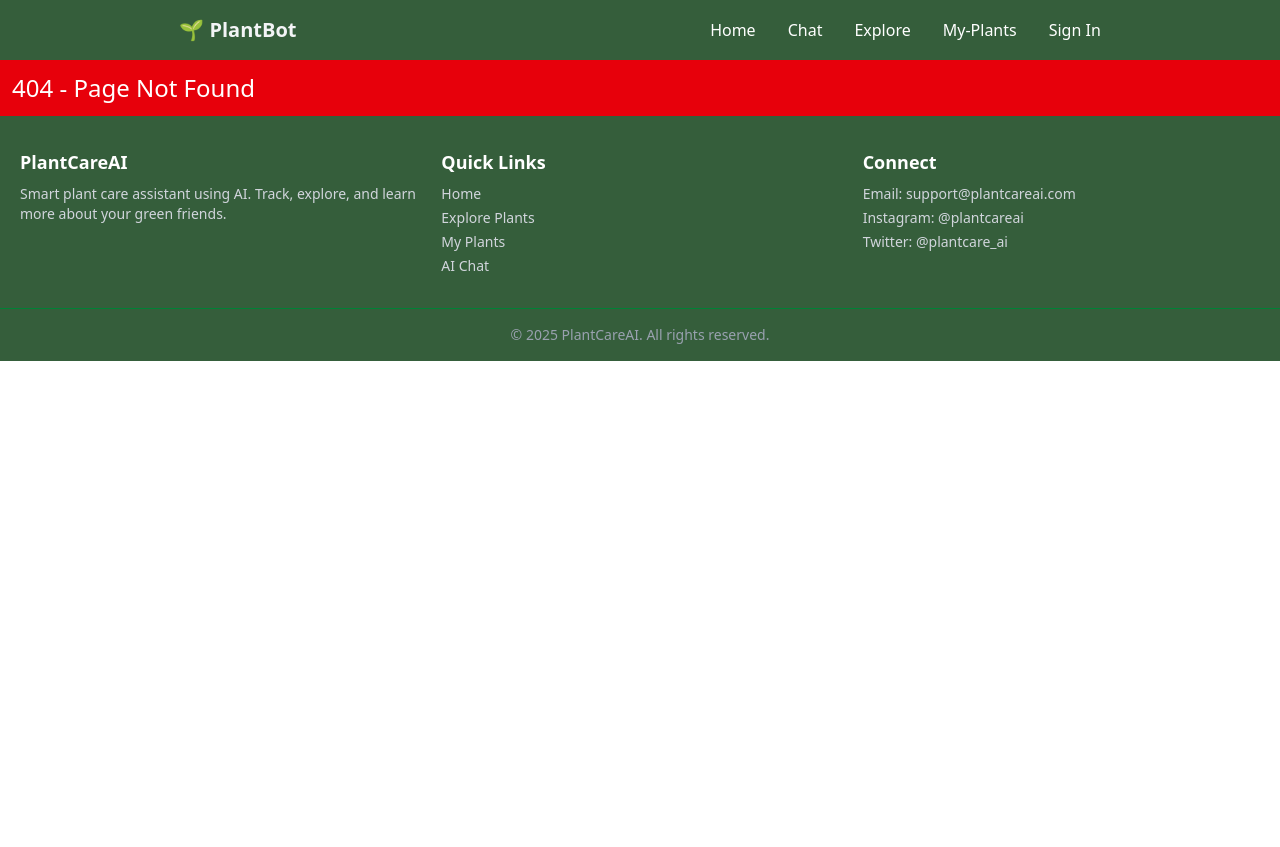
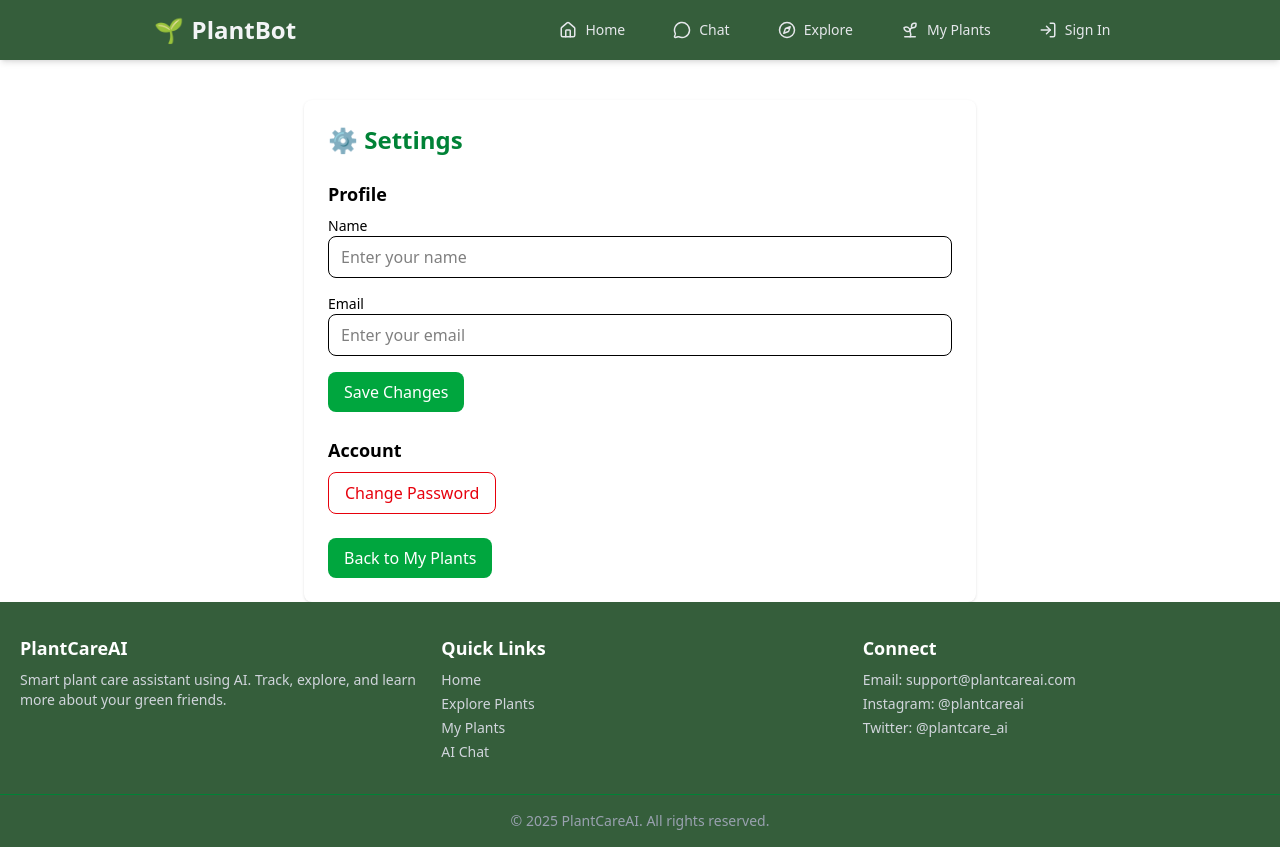
Before and after one commit to Pranav-7262/plant-care-ai, a React (Vite) app in the folder frontend/: page /settings in a window 1280 px wide. Before the commit the page ends 800 px from the top, so only its background shows below. Built offline with nearby package versions, Linux system fonts and the light colour scheme; no server answers.

Commit message:
Implement a user dashboard and style a navbar

```diff
--- a/frontend/src/App.jsx
+++ b/frontend/src/App.jsx
@@ -12,6 +12,7 @@ import AddPlant from "./pages/AddPlant";
 import ViewPlant from "./components/ViewPlant";
 import { ToastContainer } from "react-toastify";
 import "react-toastify/dist/ReactToastify.css";
+import Settings from "./components/Settings";
 
 function App() {
   return (
@@ -27,6 +28,7 @@ function App() {
           <Route path="/view-plant/:id" element={<ViewPlant />} />
           <Route path="my-plants" element={<MyPlants />} />
           <Route path="/auth" element={<AuthPage />} />
+          <Route path="/settings" element={<Settings />} />
 
           <Route
             path="*"
@@ -40,17 +42,15 @@ function App() {
       </Routes>
       <ToastContainer
         position="top-right"
-        autoClose={3000}
         hideProgressBar={false}
         newestOnTop={true}
-        closeOnClick
         pauseOnHover
         draggable
-        theme="dark" // 🌙 dark mode
+        theme="dark"
         toastStyle={{
-          backgroundColor: "#1f2937", // Tailwind gray-800
-          color: "#f9fafb", // white/gray-50 text
-          borderRadius: "0.75rem", // rounded-xl
+          backgroundColor: "#1f2937",
+          color: "#f9fafb",
+          borderRadius: "0.75rem",
           fontSize: "0.95rem",
           padding: "12px 16px",
         }}
--- a/frontend/src/components/NavBar.jsx
+++ b/frontend/src/components/NavBar.jsx
@@ -2,6 +2,17 @@
 import React, { useState, useEffect } from "react";
 import { NavLink, useNavigate } from "react-router-dom";
 import { toast } from "react-toastify";
+import UserMenu from "./UserMenu";
+import {
+  Menu,
+  X,
+  Home,
+  MessageCircle,
+  Compass,
+  Sprout,
+  PlusCircle,
+  LogIn,
+} from "lucide-react";
 
 const NavBar = () => {
   const [isOpen, setIsOpen] = useState(false);
@@ -16,73 +27,71 @@ const NavBar = () => {
   }, []);
 
   const handleLogout = () => {
-    localStorage.removeItem("userInfo"); // remove token/user
+    localStorage.removeItem("userInfo");
     setUser(null);
     toast.success("Logged out successfully!");
-    navigate("/auth"); // redirect to sign in page
+    navigate("/auth");
   };
 
   const navItemClass = ({ isActive }) =>
-    isActive ? "underline font-bold text-white" : "hover:underline text-white";
+    `flex items-center gap-2 px-4 py-2 rounded-md transition-all duration-200 text-sm font-medium ${
+      isActive
+        ? "bg-green-700/90 text-white shadow-inner font-semibold"
+        : "text-gray-200 hover:bg-green-600/70 hover:text-white"
+    }`;
 
   return (
-    <nav className="bg-[#355e3b] text-gray-100 py-4 flex items-center justify-between sticky top-0 w-full z-50 transition duration-300 px-[3vw] md:px-[4vw] lg:px-[14vw]">
-      <div className="text-xl font-bold mr-auto">🌱 PlantBot</div>
+    <nav className="bg-[#355e3b] text-gray-100 py-3 flex items-center justify-between sticky top-0 w-full z-50 px-[4vw] lg:px-[12vw] shadow-md">
+      {/* Logo */}
+      <div
+        onClick={() => navigate("/")}
+        className="text-2xl font-bold flex items-center gap-2 cursor-pointer"
+      >
+        🌱 <span className="hidden sm:inline">PlantBot</span>
+      </div>
 
+      {/* Nav Links */}
       <div
         className={`${
           isOpen ? "block" : "hidden"
-        } absolute top-16 left-0 w-full bg-green-700 md:static md:block md:w-auto md:bg-transparent`}
+        } absolute top-14 left-0 w-full bg-[#355e3b] md:static md:block md:w-auto md:bg-transparent`}
       >
-        <div className="flex flex-col md:flex-row justify-center items-center gap-4 md:gap-8 p-4 md:p-0">
+        <div className="flex flex-col md:flex-row items-start md:items-center gap-2 md:gap-4 p-4 md:p-0">
           <NavLink to="/" className={navItemClass}>
-            Home
+            <Home size={18} /> <span>Home</span>
           </NavLink>
           <NavLink to="/chat" className={navItemClass}>
-            Chat
+            <MessageCircle size={18} /> <span>Chat</span>
           </NavLink>
           <NavLink to="/explore" className={navItemClass}>
-            Explore
+            <Compass size={18} /> <span>Explore</span>
           </NavLink>
           <NavLink to="/my-plants" className={navItemClass}>
-            My-Plants
+            <Sprout size={18} /> <span>My Plants</span>
           </NavLink>
 
           {user && (
             <NavLink to="/add-plant" className={navItemClass}>
-              Add-Plant
+              <PlusCircle size={18} /> <span>Add Plant</span>
             </NavLink>
           )}
 
           {!user ? (
             <NavLink to="/auth" className={navItemClass}>
-              Sign In
+              <LogIn size={18} /> <span>Sign In</span>
             </NavLink>
           ) : (
-            <button
-              onClick={handleLogout}
-              className="text-white hover:underline"
-            >
-              Logout
-            </button>
+            <UserMenu user={user} onLogout={handleLogout} />
           )}
         </div>
       </div>
 
-      <button className="ml-auto md:hidden" onClick={() => setIsOpen(!isOpen)}>
-        <svg
-          className="w-6 h-6"
-          fill="none"
-          stroke="currentColor"
-          viewBox="0 0 24 24"
-        >
-          <path
-            strokeLinecap="round"
-            strokeLinejoin="round"
-            strokeWidth="2"
-            d={isOpen ? "M6 18L18 6M6 6l12 12" : "M4 6h16M4 12h16M4 18h16"}
-          />
-        </svg>
+      {/* Mobile Toggle Button */}
+      <button
+        className="ml-auto md:hidden text-white"
+        onClick={() => setIsOpen(!isOpen)}
+      >
+        {isOpen ? <X size={26} /> : <Menu size={26} />}
       </button>
     </nav>
   );
--- /dev/null
+++ b/frontend/src/components/Settings.jsx
@@ -0,0 +1,55 @@
+// src/pages/Settings.jsx
+import { useNavigate } from "react-router-dom";
+export default function Settings() {
+  const navigate = useNavigate();
+  const backToMyPlants = () => {
+    navigate("/my-plants");
+  };
+  return (
+    <div className="max-w-2xl mx-auto mt-10 p-6 bg-white shadow rounded-lg">
+      <h1 className="text-2xl font-bold mb-6 text-green-700">⚙️ Settings</h1>
+
+      <div className="mb-6">
+        <h2 className="text-lg font-semibold mb-2">Profile</h2>
+        <form className="space-y-4">
+          <div>
+            <label className="block text-sm font-medium">Name</label>
+            <input
+              type="text"
+              className="w-full px-3 py-2 border rounded-lg"
+              placeholder="Enter your name"
+            />
+          </div>
+          <div>
+            <label className="block text-sm font-medium">Email</label>
+            <input
+              type="email"
+              className="w-full px-3 py-2 border rounded-lg"
+              placeholder="Enter your email"
+              disabled
+            />
+          </div>
+          <button
+            type="submit"
+            className="px-4 py-2 bg-green-600 text-white rounded-lg hover:bg-green-700"
+          >
+            Save Changes
+          </button>
+        </form>
+      </div>
+
+      <div>
+        <h2 className="text-lg font-semibold mb-2">Account</h2>
+        <button className="px-4 py-2 border rounded-lg text-red-600 hover:bg-red-50">
+          Change Password
+        </button>
+      </div>
+      <button
+        onClick={backToMyPlants}
+        className="mt-6 px-4 py-2 bg-green-600 text-white rounded-lg hover:bg-green-700"
+      >
+        Back to My Plants
+      </button>
+    </div>
+  );
+}
--- /dev/null
+++ b/frontend/src/components/UserMenu.jsx
@@ -0,0 +1,83 @@
+import { useState, useRef, useEffect } from "react";
+import { User, LogOut, PlusCircle, Leaf, Settings } from "lucide-react";
+import { Link } from "react-router-dom";
+
+export default function UserMenu({ user, onLogout }) {
+  const [open, setOpen] = useState(false);
+  const menuRef = useRef(null);
+
+  useEffect(() => {
+    const handleClickOutside = (e) => {
+      if (menuRef.current && !menuRef.current.contains(e.target)) {
+        setOpen(false);
+      }
+    };
+
+    document.addEventListener("mousedown", handleClickOutside);
+    return () => document.removeEventListener("mousedown", handleClickOutside);
+  }, []);
+
+  return (
+    <div className="relative" ref={menuRef}>
+      <button
+        onClick={() => setOpen(!open)}
+        className="flex items-center justify-center w-10 h-10 rounded-full bg-green-700 text-white hover:bg-green-800 transition"
+      >
+        <User size={20} />
+      </button>
+
+      {open && (
+        <div className="absolute right-0 mt-2 w-48 bg-white rounded-xl shadow-lg overflow-hidden z-50">
+          <div className="px-4 py-3 border-b">
+            <p className="text-sm font-semibold text-gray-800">
+              {user?.name || "Guest"}
+            </p>
+            <p className="text-xs text-gray-500">{user?.email}</p>
+          </div>
+
+          <ul className="text-gray-700">
+            <li>
+              <Link
+                to="/my-plants"
+                className="flex items-center gap-2 px-4 py-2 hover:bg-gray-100"
+                onClick={() => setOpen(false)}
+              >
+                <Leaf size={16} /> My Plants
+              </Link>
+            </li>
+            <li>
+              <Link
+                to="/add-plant"
+                className="flex items-center gap-2 px-4 py-2 hover:bg-gray-100"
+                onClick={() => setOpen(false)}
+              >
+                <PlusCircle size={16} /> Add Plant
+              </Link>
+            </li>
+            <li>
+              <Link
+                to="/settings"
+                className="flex items-center gap-2 px-4 py-2 hover:bg-gray-100"
+                onClick={() => setOpen(false)}
+              >
+                <Settings size={16} /> Settings
+              </Link>
+            </li>
+          </ul>
+
+          <div className="border-t">
+            <button
+              onClick={() => {
+                setOpen(false);
+                onLogout();
+              }}
+              className="flex items-center gap-2 w-full px-4 py-2 text-red-600 hover:bg-red-50"
+            >
+              <LogOut size={16} /> Logout
+            </button>
+          </div>
+        </div>
+      )}
+    </div>
+  );
+}
--- a/frontend/src/pages/AddPlant.jsx
+++ b/frontend/src/pages/AddPlant.jsx
@@ -2,7 +2,6 @@
 import { useEffect, useState } from "react";
 import { addPlant, updatePlant, fetchPlantById } from "../api";
 import { toast } from "react-toastify";
-import "react-toastify/dist/ReactToastify.css";
 import { useParams, useNavigate } from "react-router-dom";
 
 export default function AddPlant() {
@@ -73,10 +72,9 @@ export default function AddPlant() {
         toast.success("Plant added successfully!");
       }
 
-      // ✅ Wait 1.8 seconds before navigating
       setTimeout(() => {
         navigate("/my-plants");
-      }, 3000);
+      }, 3500);
     } catch (err) {
       console.error("Save plant failed", err);
       toast.error("Failed to save plant");
--- a/frontend/src/pages/AuthPage.jsx
+++ b/frontend/src/pages/AuthPage.jsx
@@ -1,7 +1,6 @@
 import { useForm } from "react-hook-form";
 import axios from "axios";
 import { useState } from "react";
-import "react-toastify/dist/ReactToastify.css";
 import { toast } from "react-toastify";
 
 export default function AuthPage() {
--- a/frontend/src/pages/MyPlants.jsx
+++ b/frontend/src/pages/MyPlants.jsx
@@ -4,7 +4,6 @@ import { motion } from "framer-motion";
 import { Search, Trash2, Edit, Eye, Bell } from "lucide-react";
 import { useNavigate } from "react-router-dom";
 import { toast } from "react-toastify";
-import "react-toastify/dist/ReactToastify.css";
 
 const defaultPlantImg =
   "https://images.unsplash.com/photo-1501004318641-b39e6451bec6?auto=format&fit=crop&w=300&q=80";
@@ -14,7 +13,7 @@ export default function MyPlants() {
   const [loading, setLoading] = useState(true);
   const [error, setError] = useState("");
   const [search, setSearch] = useState("");
-  const [user, setUser] = useState(null); // ✅ user state
+  const [user, setUser] = useState(null);
 
   const navigate = useNavigate();
   useEffect(() => {
```
